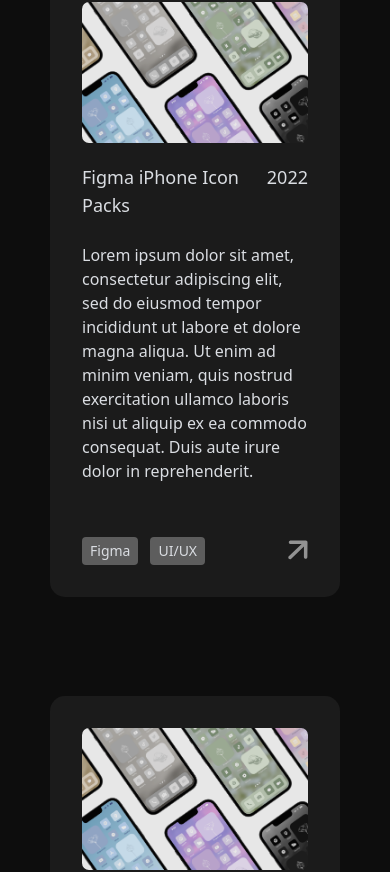
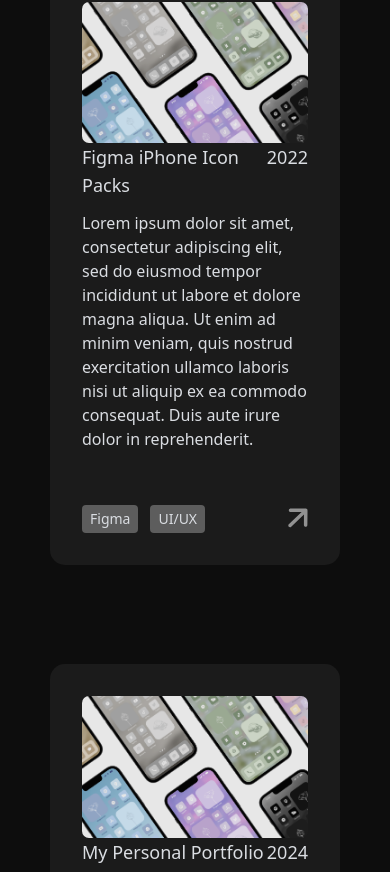
Before and after one commit to RylanHiltz/personal-portfolio, a Next.js app: page / in a window 390 px wide. Shown: the part 1878-2750 px from the top of the page. Built offline with nearby package versions, Linux system fonts and the light colour scheme.

Commit message:
chore: Add misc. screen sizes for responsivity

```diff
--- a/tailwind.config.ts
+++ b/tailwind.config.ts
@@ -32,7 +32,10 @@
         // TODO: fix names so names & sizing match
         // Misc. sizing for responsive elements
         '875px': '887px',
-        '1015px': '1030px'
+        '1030px': '1030px',
+        '920px': '920px',
+        '650px': '700px',
+        '585px': '585px',
       },
     },
   },
```
